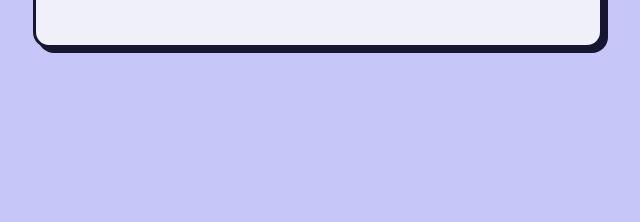
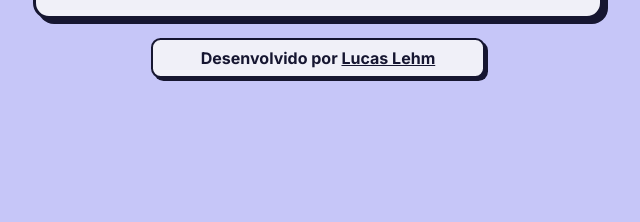
Before and after one commit to lucaslehm/pomodoroApp, a plain HTML site: page index.html in a window 1280 px wide. Shown: the part 578-800 px from the top of the page, without its empty margins (322-962 px from the left). Drawn offline with nearby package versions, Linux system fonts and the light colour scheme.

Commit message:
refferencia

```diff
--- a/assets/styles/style.css
+++ b/assets/styles/style.css
@@ -322,3 +322,22 @@ input[type=number]::-webkit-outer-spin-button {
         gap: 2em;
     }
 }
+
+footer {
+    margin-top: 1.2em;
+    padding: .5em 3em;
+    background-color: var(--cor02);
+    border-radius: .6em;
+    border: solid 2px var(--cor03);
+    box-shadow: 3px 3px 0px var(--cor03);
+    display: flex;
+    flex-direction: column;
+    align-items: center;
+    gap: 2em;
+}
+
+footer > p,
+footer > p > a {
+    font-weight: bold;
+    color: var(--cor03);
+}
--- a/index.html
+++ b/index.html
@@ -83,6 +83,10 @@
 
     </main>
 
+    <footer>
+        <p>Desenvolvido por <a href="https://github.com/lucaslehm" target="_blank">Lucas Lehm</a></p>
+    </footer>
+
     <script src="assets/scripts/app.js"></script>
 </body>
 
```
